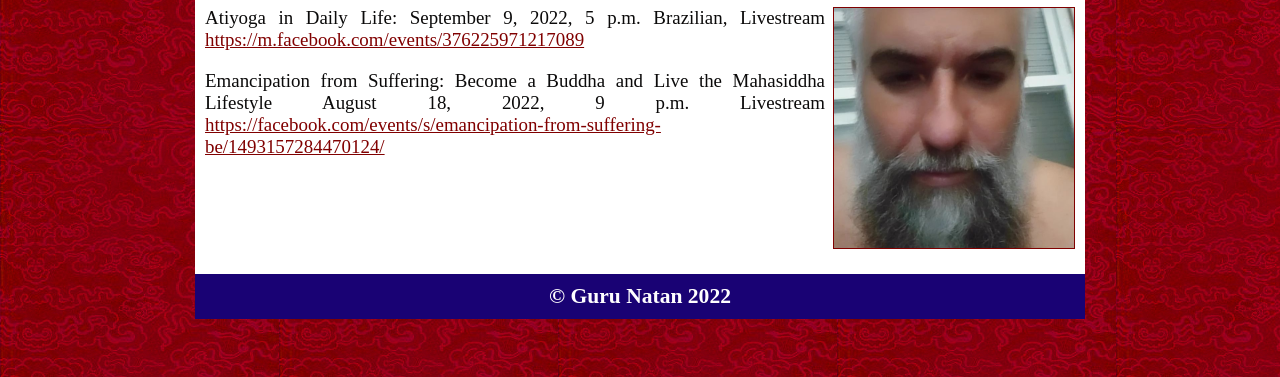
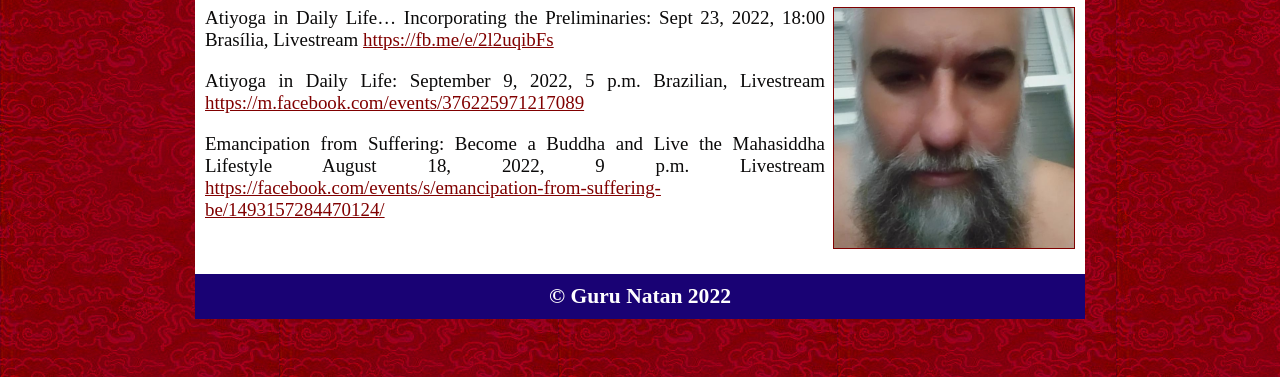
Before and after one commit to nathanpuri/website, an Astro site: page /teachings in a window 1280 px wide. Shown: the part 423-800 px from the top of the page. Built offline with nearby package versions, Linux system fonts and the light colour scheme; Astro itself is replaced by a stand-in of ours.

Commit message:
Update Pages “teachings”

```diff
--- a/src/pages/teachings.md
+++ b/src/pages/teachings.md
@@ -5,6 +5,9 @@ slug: teachings
 date: 2022-07-22T16:03:49.254Z
 thumbnail: /uploads/img_20220731_101048_238.jpg
 ---
+Atiyoga in Daily Life... Incorporating the Preliminaries: Sept 23, 2022, 18:00 Brasília, Livestream
+https://fb.me/e/2l2uqibFs
+
 Atiyoga in Daily Life: September 9, 2022, 5 p.m. Brazilian, Livestream
 https://m.facebook.com/events/376225971217089
 
```
